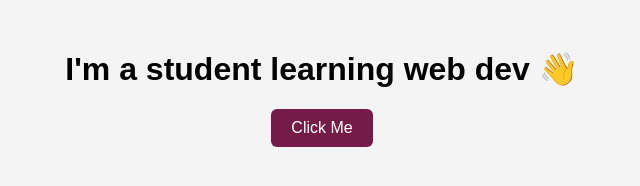
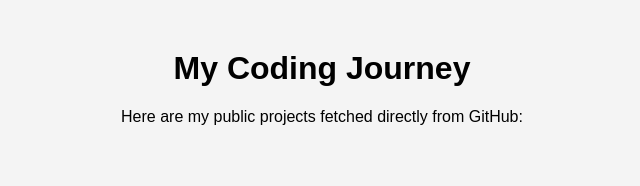
Before and after one commit to Kgo-droid/Kgo-droid.github.io, a plain HTML site: page index.html in a window 1280 px wide. Shown: the whole page, without its empty margins (318-958 px from the left). Drawn offline with Linux system fonts and the light colour scheme.

Commit message:
Update index.html

```diff
--- a/index.html
+++ b/index.html
@@ -8,9 +8,9 @@
 </head>
 <body>
   <div class="container">
-    <h1>I'm a student learning web dev 👋</h1>
-    <button id="clickMeBtn">Click Me</button>
-    <p id="message"></p>
+    <h1>My Coding Journey</h1>
+    <p>Here are my public projects fetched directly from GitHub:</p>
+
   </div>
 
   <script src="script.js" defer></script>
```
